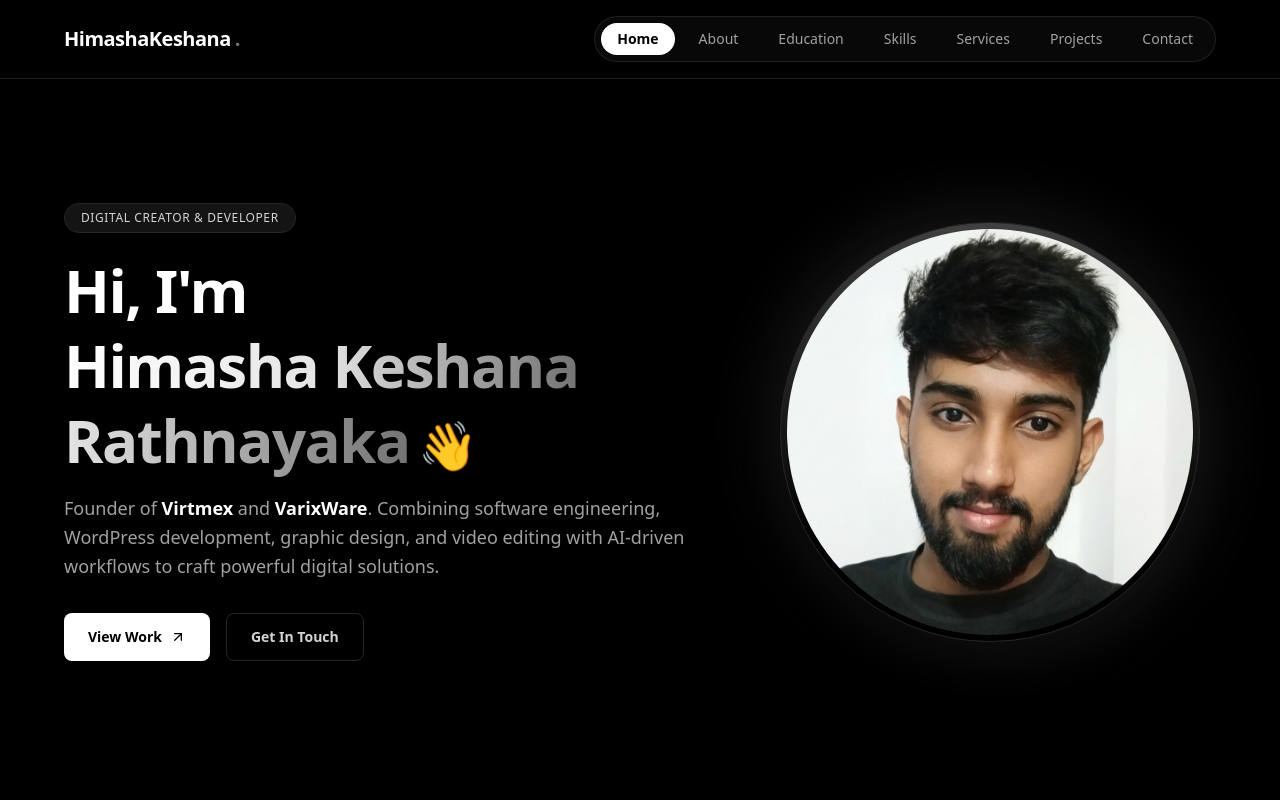
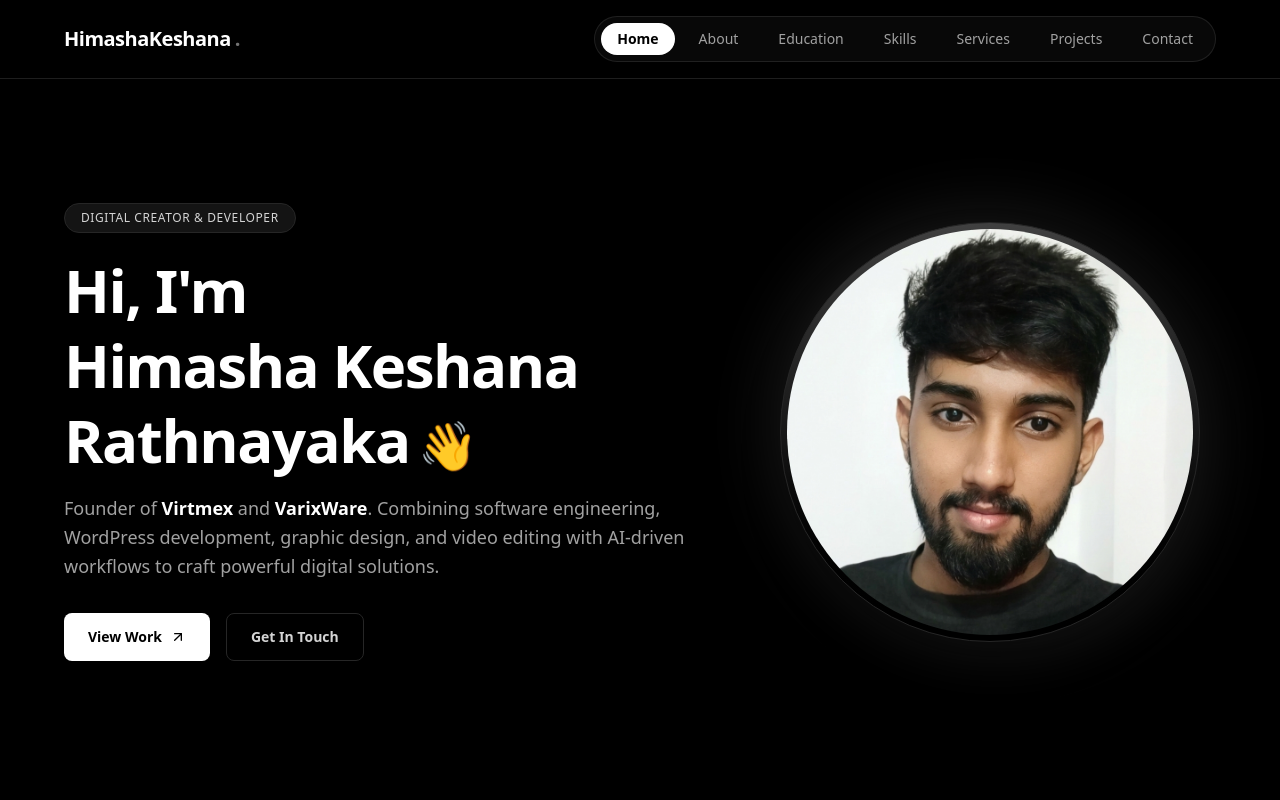
Before and after one commit to HimashaOfficial/my-portfolio, a Next.js app: page / in a window 1280 px wide. Shown: the top 800 px of the page. Built offline with nearby package versions, Linux system fonts and the light colour scheme.

Commit message:
text color changed home

```diff
--- a/src/app/page.js
+++ b/src/app/page.js
@@ -246,25 +246,22 @@ export default function Home() {
               Digital Creator & Developer
             </span>
 
+            {/* Complete Name changed to White Solid Color */}
             <h1 className="text-3xl sm:text-5xl md:text-5xl lg:text-6xl font-extrabold mb-4 text-white tracking-tight leading-tight w-full">
               Hi, I'm <br className="hidden sm:inline" />
-              <span className="bg-gradient-to-r from-white via-neutral-200 to-neutral-500 bg-clip-text text-transparent">
-                Himasha Keshana
-              </span>{" "}
+              <span>Himasha Keshana</span>{" "}
               <span className="inline-inline whitespace-nowrap">
-                <span className="bg-gradient-to-r from-neutral-200 to-neutral-500 bg-clip-text text-transparent">
-                  Rathnayaka
-                </span>
+                <span>Rathnayaka</span>
                 <span className="inline-block ml-2 text-2xl sm:text-4xl md:text-5xl">👋</span>
               </span>
             </h1>
 
-            {/* Updated Description with Video Editing Included */}
+            {/* Description with Video Editing */}
             <p className="text-neutral-400 text-sm sm:text-base md:text-base lg:text-lg mb-8 leading-relaxed w-full max-w-xl md:max-w-2xl lg:max-w-2xl mx-auto lg:mx-0">
               Founder of <strong className="text-white">Virtmex</strong> and <strong className="text-white">VarixWare</strong>. Combining software engineering, WordPress development, graphic design, and video editing with AI-driven workflows to craft powerful digital solutions.
             </p>
 
-            {/* Perfectly Sized & Equalized Buttons for All Devices */}
+            {/* Sized & Equalized Buttons */}
             <div className="grid grid-cols-2 sm:flex sm:flex-row justify-center lg:justify-start gap-3 sm:gap-4 w-full sm:w-auto">
               <a href="#projects" className="h-12 px-6 bg-white hover:bg-neutral-200 text-black font-semibold rounded-lg transition flex items-center justify-center gap-2 text-xs sm:text-sm w-full sm:w-auto">
                 View Work <ArrowUpRight size={16} />
```
